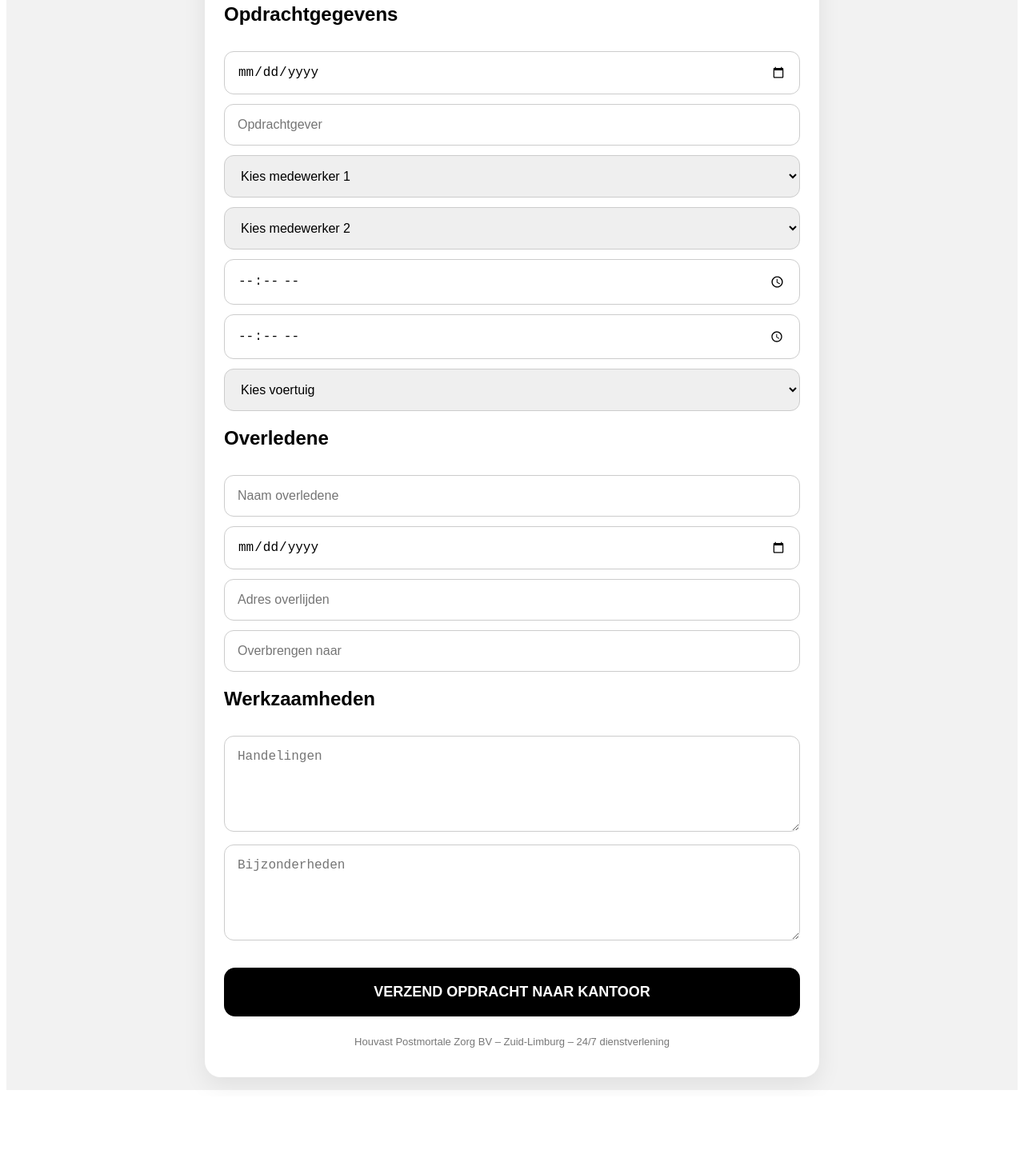
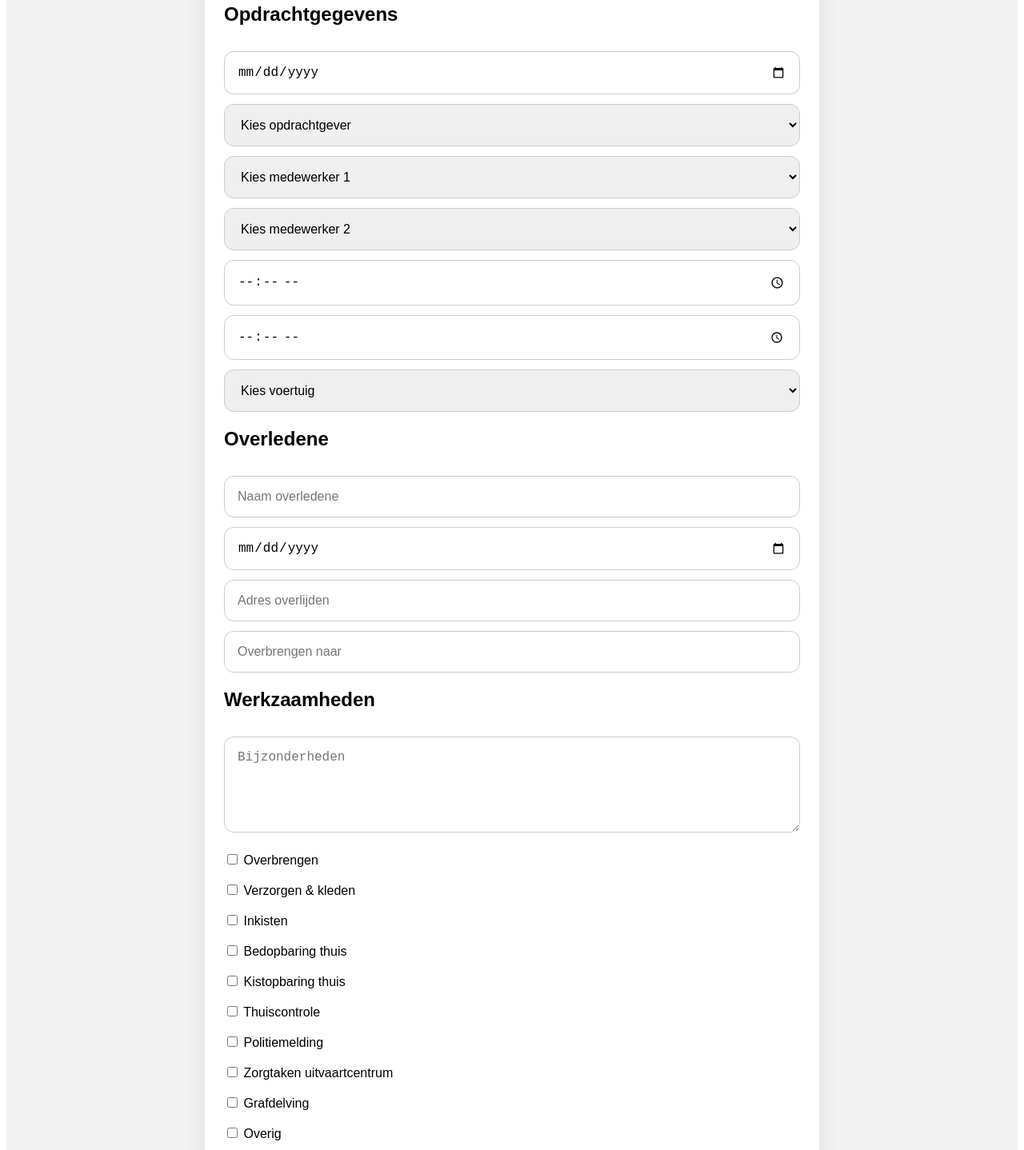
Before and after one commit to werkbon-alt/houvast-werkbon-v2, a React (Vite) app: page / in a window 1280 px wide. Shown: the part 160-1598 px from the top of the page at 80% size. Before the commit the page ends 1531 px from the top, so only its background shows below. Built offline with nearby package versions, Linux system fonts and the light colour scheme.

Commit message:
Add opdrachtgever and overigHandeling state

```diff
--- a/src/App.jsx
+++ b/src/App.jsx
@@ -5,7 +5,8 @@ import jsPDF from "jspdf";
 export default function App() {
   const [status, setStatus] = useState("");
   const [sending, setSending] = useState(false);
-
+const [opdrachtgever, setOpdrachtgever] = useState("");
+  const [overigHandeling, setOverigHandeling] = useState("");
   async function handleSubmit(e) {
     e.preventDefault();
 
@@ -146,7 +147,34 @@ pdf.save(pdfBestandsnaam);
           <h2>Opdrachtgegevens</h2>
 
           <input name="datum" type="date" style={inputStyle} required />
-          <input name="opdrachtgever" placeholder="Opdrachtgever" style={inputStyle} required />
+          <select
+  name="opdrachtgever"
+  style={inputStyle}
+  required
+  value={opdrachtgever}
+  onChange={(e) => setOpdrachtgever(e.target.value)}
+>
+  <option value="" disabled>
+    Kies opdrachtgever
+  </option>
+
+  <option value="Walpot">Walpot</option>
+  <option value="Walburgis">Walburgis</option>
+  <option value="Sassen Dielemans">Sassen Dielemans</option>
+  <option value="Monuta">Monuta</option>
+  <option value="Dela">Dela</option>
+  <option value="Math Pijls">Math Pijls</option>
+  <option value="Anders">Anders...</option>
+</select>
+
+{opdrachtgever === "Anders" && (
+  <input
+    name="opdrachtgeverAnders"
+    placeholder="Naam opdrachtgever"
+    style={inputStyle}
+    required
+  />
+)}
           <select
   name="medewerker1"
   style={inputStyle}
@@ -215,9 +243,93 @@ pdf.save(pdfBestandsnaam);
 
           <h2>Werkzaamheden</h2>
 
-          <textarea name="handelingen" placeholder="Handelingen" style={textareaStyle} />
+
           <textarea name="bijzonderheden" placeholder="Bijzonderheden" style={textareaStyle} />
+<div style={{ marginTop: "20px" }}>
+  <label>
+    <input type="checkbox" name="handelingen" value="Overbrengen" />
+    {" "}Overbrengen
+  </label>
 
+  <br /><br />
+
+  <label>
+    <input type="checkbox" name="handelingen" value="Verzorgen & kleden" />
+    {" "}Verzorgen & kleden
+  </label>
+
+  <br /><br />
+
+  <label>
+    <input type="checkbox" name="handelingen" value="Inkisten" />
+    {" "}Inkisten
+  </label>
+
+  <br /><br />
+
+  <label>
+    <input type="checkbox" name="handelingen" value="Bedopbaring thuis" />
+    {" "}Bedopbaring thuis
+  </label>
+
+  <br /><br />
+
+  <label>
+    <input type="checkbox" name="handelingen" value="Kistopbaring thuis" />
+    {" "}Kistopbaring thuis
+  </label>
+
+  <br /><br />
+
+  <label>
+    <input type="checkbox" name="handelingen" value="Thuiscontrole" />
+    {" "}Thuiscontrole
+  </label>
+
+  <br /><br />
+
+  <label>
+    <input type="checkbox" name="handelingen" value="Politiemelding" />
+    {" "}Politiemelding
+  </label>
+
+  <br /><br />
+
+  <label>
+    <input type="checkbox" name="handelingen" value="Zorgtaken uitvaartcentrum" />
+    {" "}Zorgtaken uitvaartcentrum
+  </label>
+
+  <br /><br />
+
+  <label>
+    <input type="checkbox" name="handelingen" value="Grafdelving" />
+    {" "}Grafdelving
+  </label>
+
+  <br /><br />
+
+  <label>
+    <input
+      type="checkbox"
+      checked={overigHandeling !== ""}
+      onChange={(e) => {
+        if (!e.target.checked) {
+          setOverigHandeling("");
+        }
+      }}
+    />
+    {" "}Overig
+  </label>
+
+  <input
+    type="text"
+    placeholder="Overige handeling"
+    style={inputStyle}
+    value={overigHandeling}
+    onChange={(e) => setOverigHandeling(e.target.value)}
+  />
+</div>
           <button type="submit" style={buttonStyle} disabled={sending}>
             {sending ? "BEZIG MET VERZENDEN..." : "VERZEND OPDRACHT NAAR KANTOOR"}
           </button>
```
